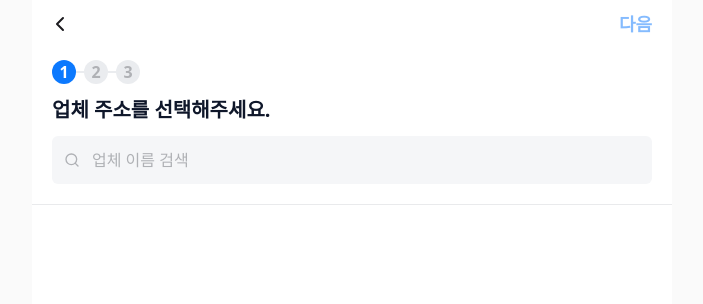
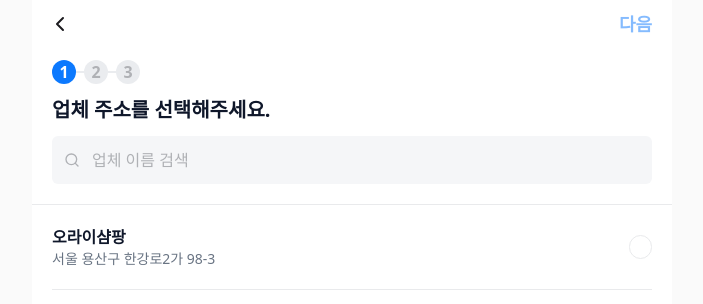
Before and after one commit to bepyan/alright, a Next.js app: page /create in a window 1280 px wide. Shown: the top 304 px of the page, without its empty margins (288-991 px from the left). Built offline with nearby package versions, Linux system fonts and the light colour scheme.

Commit message:
🚧 dummy place

```diff
--- a/src/create/Step1.tsx
+++ b/src/create/Step1.tsx
@@ -10,8 +10,23 @@
 
 import { useCreate } from './state';
 
+const dummyPlace = {
+  address_name: '서울 용산구 한강로2가 98-3',
+  category_group_code: 'FD6',
+  category_group_name: '음식점',
+  category_name: '음식점 > 술집 > 와인바',
+  distance: '',
+  id: '19950533191234',
+  phone: '',
+  place_name: '오라이샴팡',
+  place_url: 'http://place.map.kakao.com/1995053319',
+  road_address_name: '서울 용산구 한강대로46길 15',
+  x: '126.971150136434',
+  y: '37.5312061331283',
+};
+
 export default function Step1() {
-  const [placeList, setPlaceList] = useState<Place[]>([]);
+  const [placeList, setPlaceList] = useState<Place[]>([dummyPlace]);
 
   const { searchHandler } = useSearch((searchValue) => {
     if (!searchValue) return;
```
